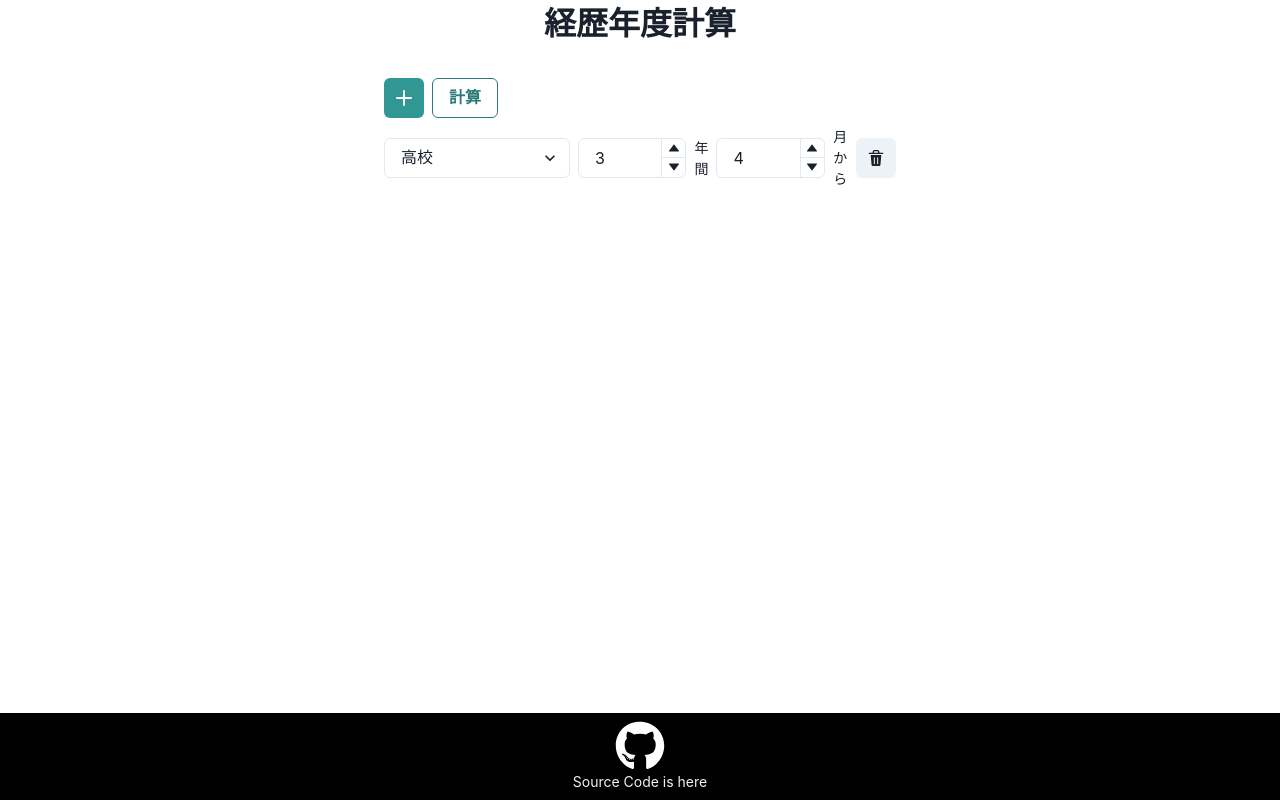
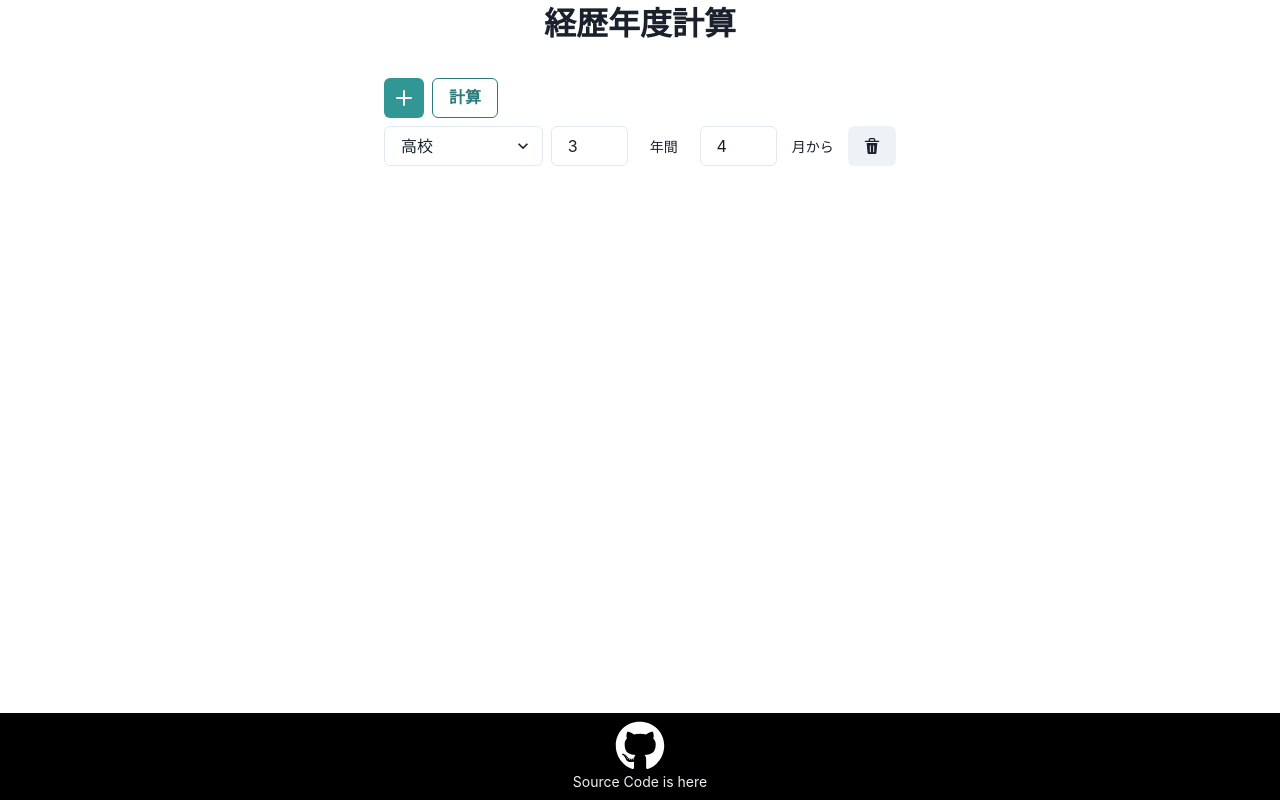
Before and after one commit to RyoMasumura1201/career-calculate, a Next.js app: page / in a window 1280 px wide. Built offline with nearby package versions, Linux system fonts and the light colour scheme.

Commit message:
Number InputをInputに変更

```diff
--- a/src/pages/index.tsx
+++ b/src/pages/index.tsx
@@ -17,6 +17,7 @@ import {
   Select,
   IconButton,
   Button,
+  Input,
 } from '@chakra-ui/react';
 import { Text } from '@chakra-ui/layout';
 import { AddIcon, DeleteIcon } from '@chakra-ui/icons';
@@ -52,36 +53,30 @@ export default function Home() {
     );
   };
 
-  const handleChangeYear = (str: string, num: number) => {
-    setTimeout(() => {
-      if (document.activeElement) {
-        const id = document.activeElement.getAttribute('id');
+  const handleChangeYear = (e: React.ChangeEvent<HTMLInputElement>) => {
+    const id = e.target.getAttribute('id');
+    const value = e.target.value;
     setCareerList(
       careerList.map((career) => {
-            if (career.id === id && num >= 0) {
-              career.year = num;
+        if (career.id === id) {
+          career.year = parseInt(value);
         }
         return career;
       }),
     );
-      }
-    }, 0);
   };
 
-  const handleChangeMonth = (str: string, num: number) => {
-    setTimeout(() => {
-      if (document.activeElement) {
-        const id = document.activeElement.getAttribute('id');
+  const handleChangeMonth = (e: React.ChangeEvent<HTMLInputElement>) => {
+    const id = e.target.getAttribute('id');
+    const value = e.target.value;
     setCareerList(
       careerList.map((career) => {
-            if (career.id === id && num >= 0) {
-              career.month = num;
+        if (career.id === id) {
+          career.month = parseInt(value);
         }
         return career;
       }),
     );
-      }
-    }, 0);
   };
 
   const deleteCareer = (e: React.MouseEvent<HTMLButtonElement>) => {
@@ -119,7 +114,7 @@ export default function Home() {
 
             {careerList.map(({ id, job, year, month }) => (
               <HStack key={id}>
-                <Select value={job} onChange={handleChangeJob} id={id}>
+                <Select value={job} onChange={handleChangeJob} id={id} width='container.xl'>
                   <option value='高校'>高校</option>
                   <option value='大学'>大学</option>
                   <option value='修士'>修士</option>
@@ -129,41 +124,25 @@ export default function Home() {
                   <option value='会社'>会社</option>
                   <option value='その他'>その他</option>
                 </Select>
-                <NumberInput
-                  defaultValue={3}
-                  min={0}
-                  value={year}
-                  onChange={handleChangeYear}
-                  id={id}
-                >
-                  <NumberInputField />
-                  <NumberInputStepper>
-                    <NumberIncrementStepper />
-                    <NumberDecrementStepper />
-                  </NumberInputStepper>
-                </NumberInput>
-
-                <Text fontSize='sm'>年間</Text>
-                <NumberInput
-                  defaultValue={4}
-                  min={0}
-                  max={12}
+                <Input value={year} type='number' onChange={handleChangeYear} id={id} width='sm' />
+                <Text fontSize='sm' width='md'>
+                  年間
+                </Text>
+                <Input
                   value={month}
+                  type='number'
                   onChange={handleChangeMonth}
                   id={id}
-                >
-                  <NumberInputField />
-                  <NumberInputStepper>
-                    <NumberIncrementStepper />
-                    <NumberDecrementStepper />
-                  </NumberInputStepper>
-                </NumberInput>
-                <Text fontSize='sm'>月から</Text>
+                  width='sm'
+                />
+                <Text fontSize='sm' width='md'>
+                  月から
+                </Text>
                 <IconButton
                   id={id}
                   colorScheme='gray'
                   aria-label='経歴削除'
-                  width='40px'
+                  width='sm'
                   icon={<DeleteIcon />}
                   onClick={deleteCareer}
                 />
```
Lines whose indentation alone changed are shown as unchanged.
